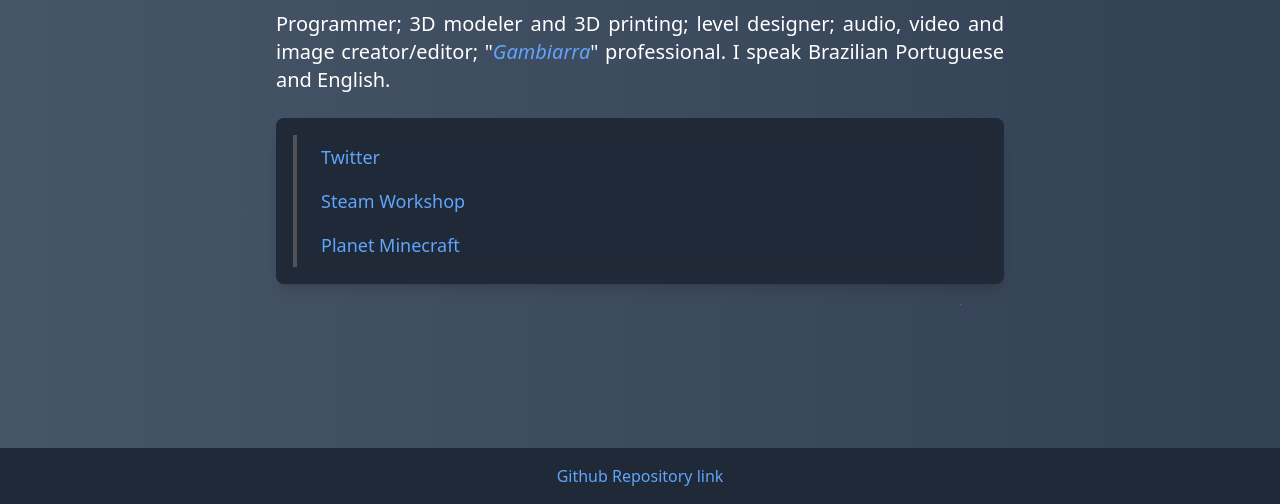
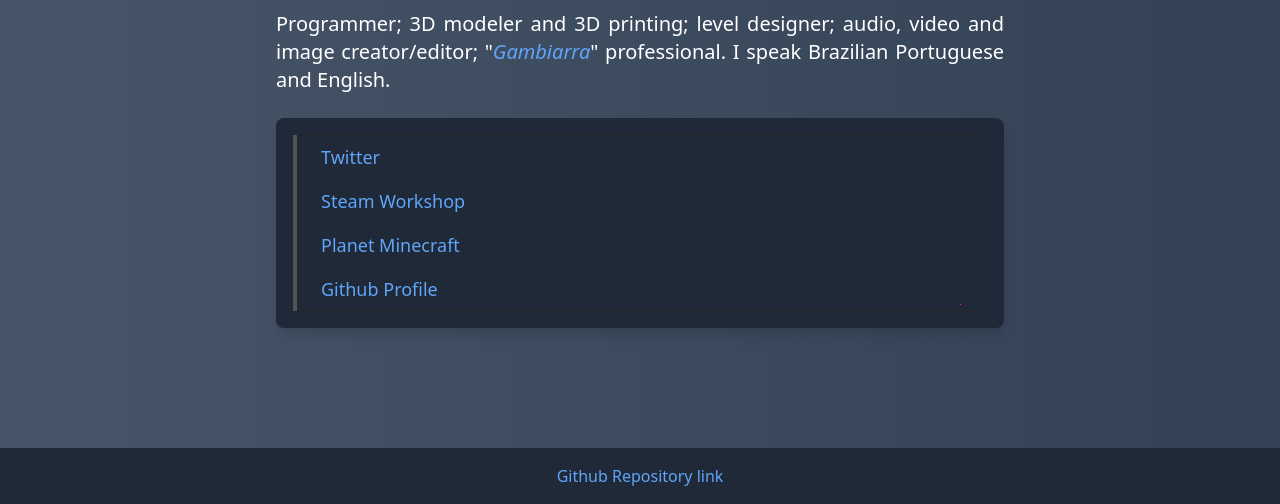
Before and after one commit to Midlou/midlou.github.io, a Gatsby site: page / in a window 1280 px wide. Shown: the part 296-800 px from the top of the page. Built offline with nearby package versions, Linux system fonts and the light colour scheme; Gatsby itself is replaced by a stand-in of ours.

Commit message:
Updated home

```diff
--- a/src/constants/profiles.js
+++ b/src/constants/profiles.js
@@ -13,5 +13,10 @@ export const PROFILE_ITEMS = [
 		"value": "planet_minecraft",
 		"label": "Planet Minecraft",
 		"link": "https://www.planetminecraft.com/member/midlou/"
+	},
+	{
+		"value": "github_profile",
+		"label": "Github Profile",
+		"link": "https://github.com/Midlou"
 	}
 ];
--- a/src/pages/index.jsx
+++ b/src/pages/index.jsx
@@ -6,7 +6,6 @@ import ResponsiveText from "@components/text/responsive-text";
 import ContainerFlex from "@components/containers/container-flex";
 import { PROFILE_ITEMS } from "@constants/profiles";
 import Panel from "@components/panels/panel";
-import { navigatePageBlank } from "@shared/helpers";
 
 const PageContent = () => {
 	return <ContainerFlex>
@@ -28,18 +27,17 @@ const PageContent = () => {
 			I speak Brazilian Portuguese and English.
 		</ResponsiveText>
 		<Panel className="bg-gray-800 overflow-x-auto">
-			<ul className="rounded-lg border border-zinc-800">
+			<div className="rounded-lg border border-zinc-800 text-lg">
 				{
 					PROFILE_ITEMS.map((item, index) => {
-						return <li key={item?.value || index} onClick={(e) => navigatePageBlank(e, item.link)} tabIndex={0}
-							className={`text-lg px-6 py-2 w-full border-l-4 cursor-pointer default-focus-light hover:bg-slate-700 hover:border-blue-500 border-zinc-600`}>
-							<a href className="stylized-link" link={item.link}>
+						return <a href={item.link} link={item.link} key={item?.value || index} target={"_blank"} rel={"noreferrer"} tabIndex={0}>
+							<div className="stylized-link px-6 py-2 w-full border-l-4 cursor-pointer default-focus-light hover:bg-slate-700 hover:border-blue-500 border-zinc-600" >
 								{item.label}
-							</a>
-						</li>
+							</div>
+						</a>
 					})
 				}
-			</ul>
+			</div>
 		</Panel>
 	</div>
 </ContainerFlex>
```
